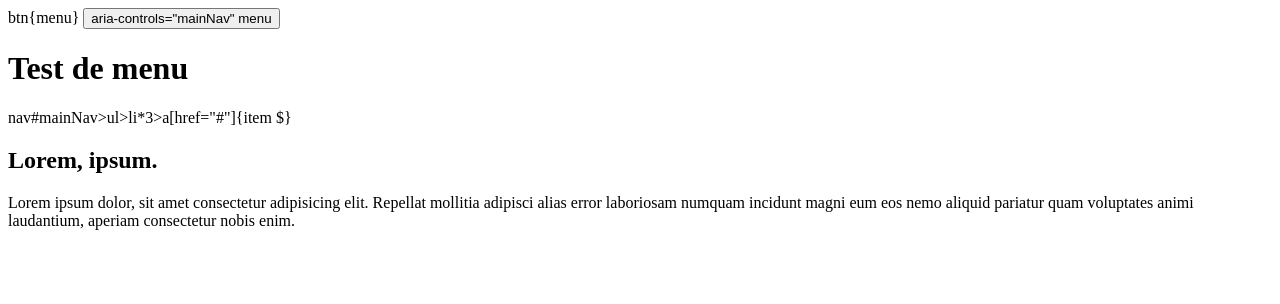
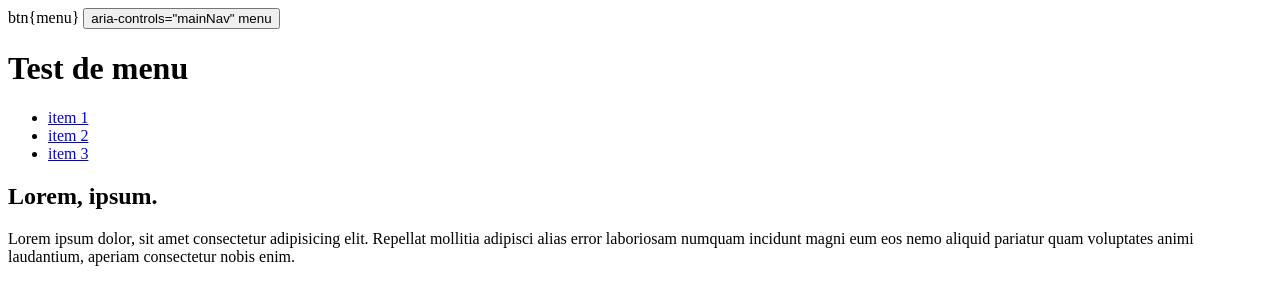
Before and after one commit to MMI-SAE-105/2023-r113-tp2-menu-alpinejs-ArnaudKNAEBEL, a plain HTML site: page index.html in a window 1280 px wide. Drawn offline with nearby package versions, Linux system fonts and the light colour scheme.

Commit message:
Introduire un état (booléen)

```diff
--- a/index.html
+++ b/index.html
@@ -1,5 +1,4 @@
 <!DOCTYPE html>
-<html lang="en">
 <html lang="fr" x-data="{menuIsOpen: false}">
 
 </html>
@@ -19,7 +18,14 @@
     btn{menu}
     <button>aria-controls="mainNav" menu </button>
     <h1>Test de menu</h1>
-    nav#mainNav>ul>li*3>a[href="#"]{item $}
+    <nav id="mainNav" (×-show="menuIsOpen" )>
+      <ul>
+        <li><a href="#">item 1</a></li>
+        <li><a href="#">item 2</a></li>
+        <li><a href="#">item 3</a></li>
+      </ul>
+
+    </nav>
   </header>
   <!-- h2>lorem2^p>lorem -->
   <h2>Lorem, ipsum.</h2>
```
